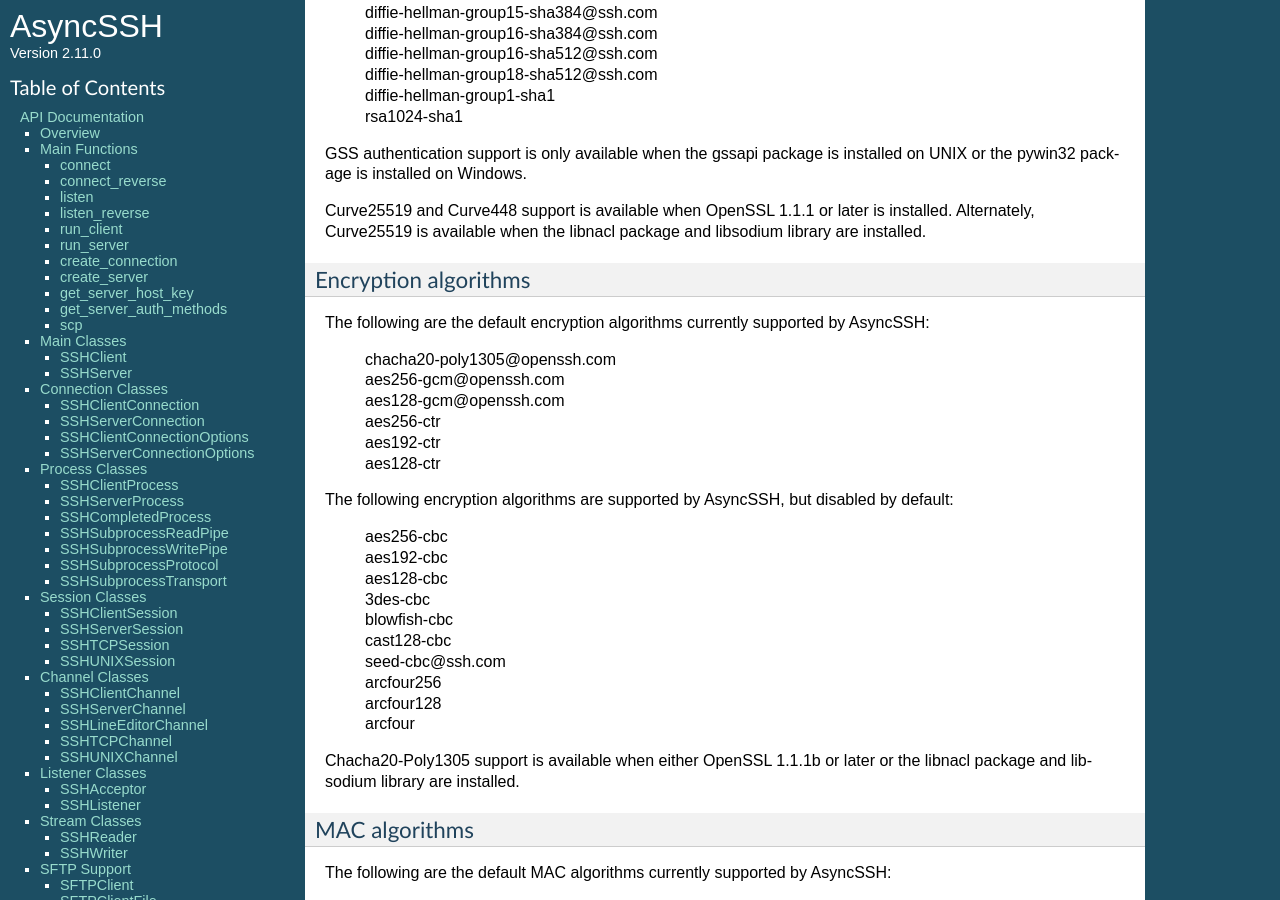
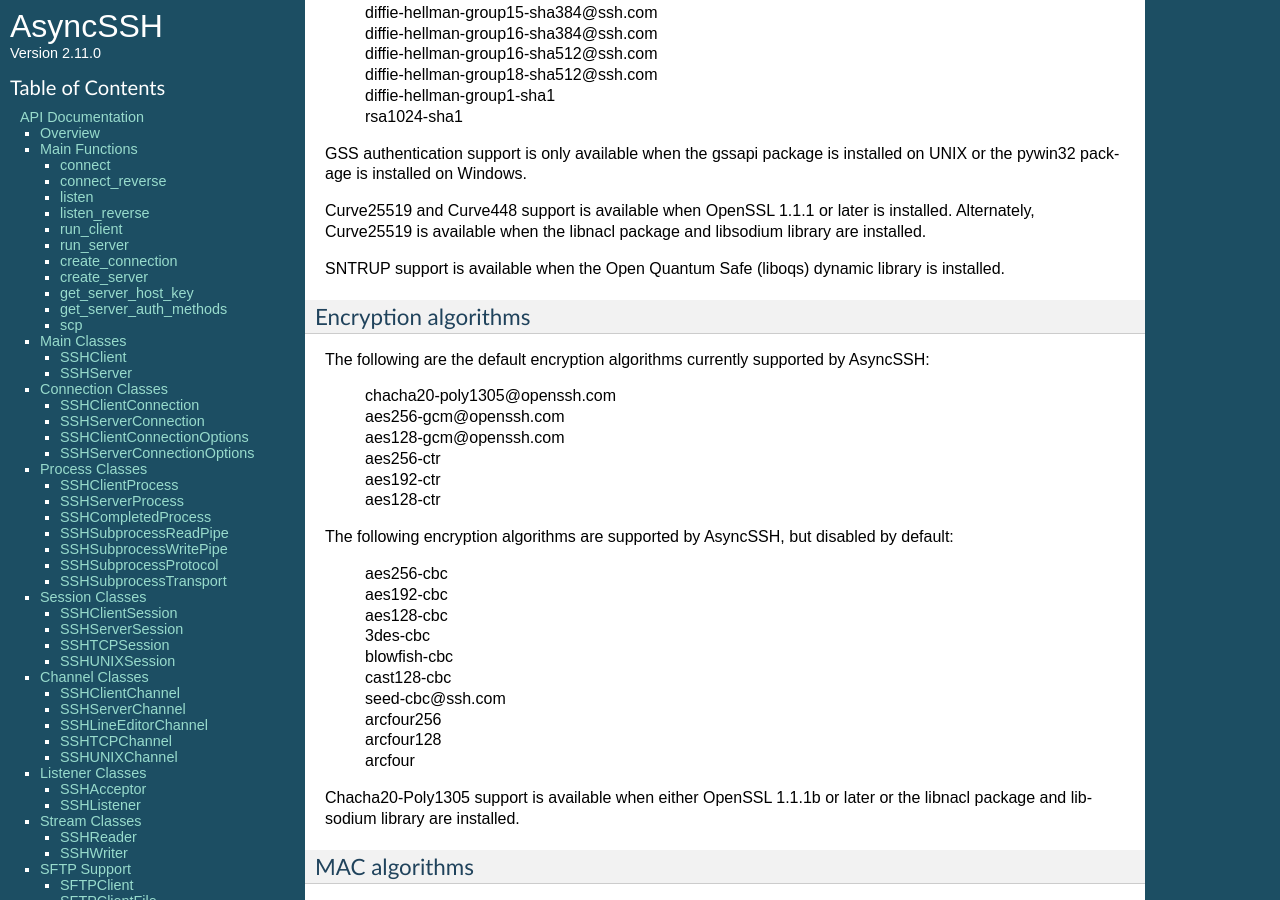
Before and after one commit to ronf/asyncssh, a Sphinx documentation site: the page built from docs/api.rst, in a window 1280 px wide and 900 px high, scrolled down 29864 px. Built offline with Sphinx 7.4.7, drawn with Linux system fonts in a browser that asks for light colours.

Commit message:
Add dependency on liboqs in API documentation

```diff
--- a/docs/api.rst
+++ b/docs/api.rst
@@ -2244,6 +2244,9 @@ installed on UNIX or the pywin32 package is installed on Windows.
 Curve25519 and Curve448 support is available when OpenSSL 1.1.1 or
 later is installed. Alternately, Curve25519 is available when the
 libnacl package and libsodium library are installed.
+
+SNTRUP support is available when the Open Quantum Safe (liboqs)
+dynamic library is installed.
 
 .. index:: Encryption algorithms
 .. _EncryptionAlgs:
```
